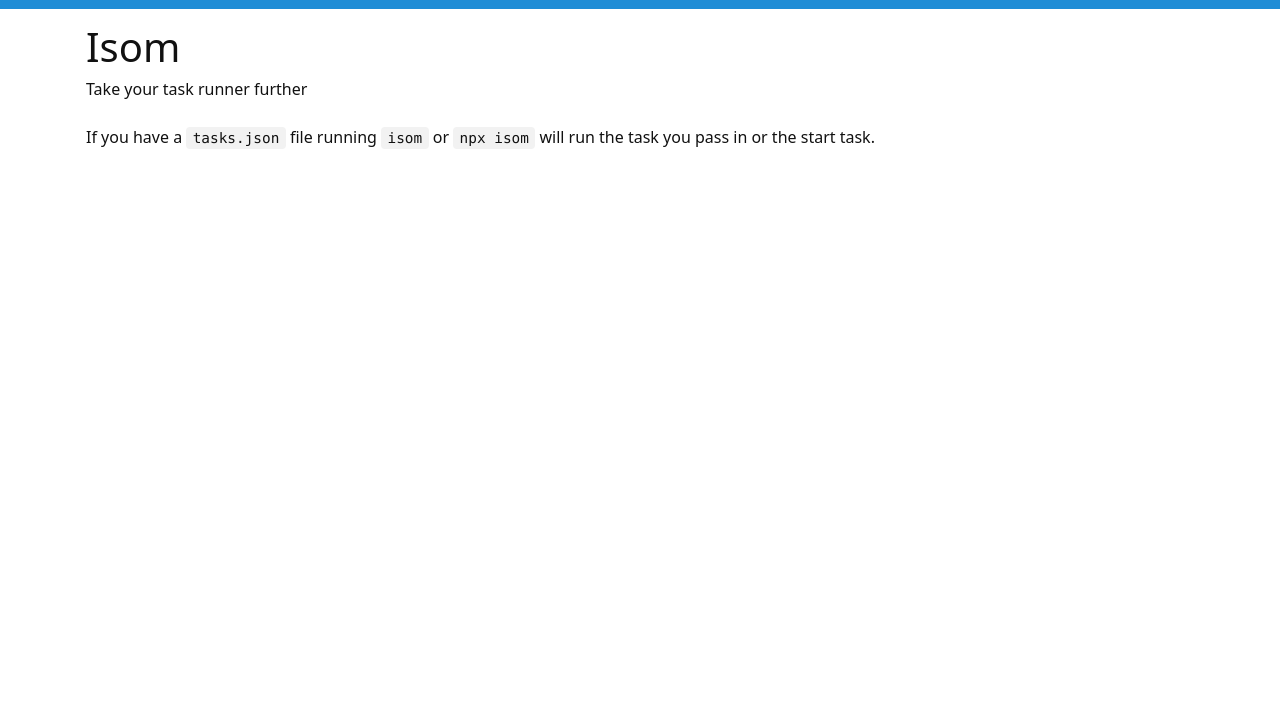
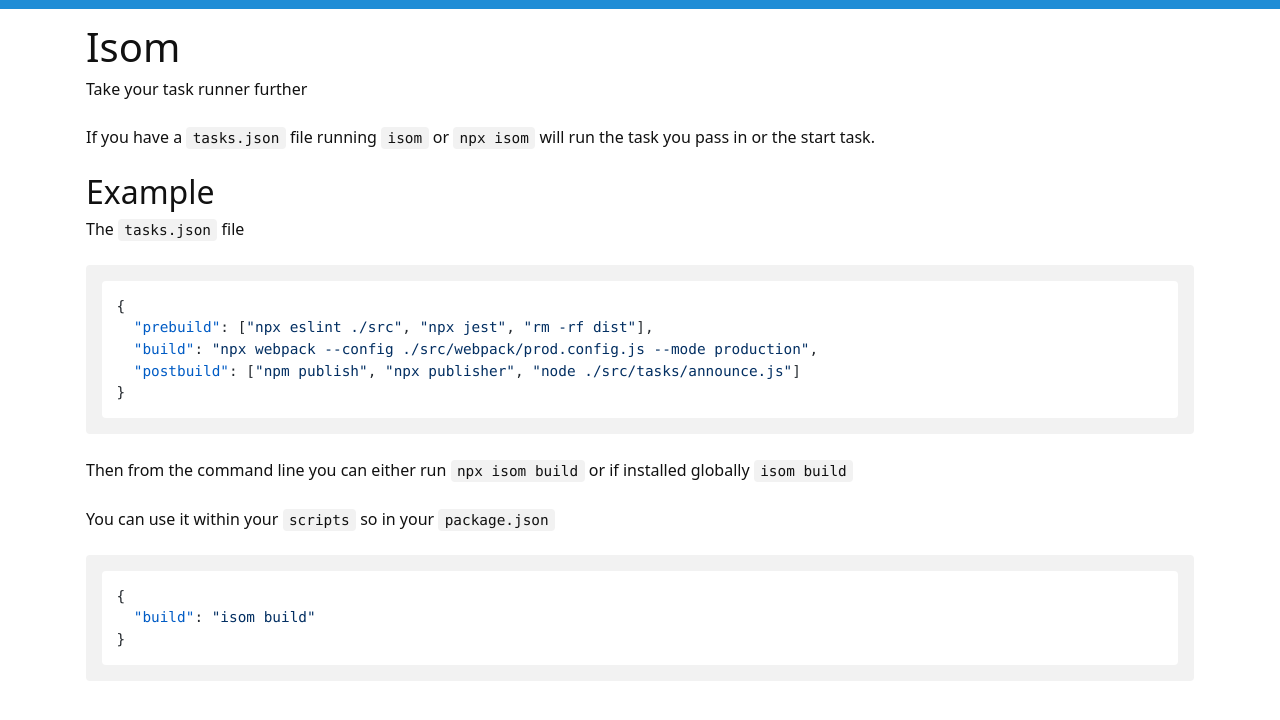
Before and after one commit to Kevnz/isom, a plain HTML site: page index.html in a window 1280 px wide. Drawn offline with nearby package versions, Linux system fonts and the light colour scheme.

Commit message:
Publisher generated commit [ci skip]

```diff
--- a/index.html
+++ b/index.html
@@ -29,6 +29,18 @@
   <h1 id="isom">Isom</h1>
 <p>Take your task runner further</p>
 <p>If you have a <code>tasks.json</code> file running <code>isom</code> or <code>npx isom</code> will run the task you pass in or the start task.</p>
+<h2 id="example">Example</h2>
+<p>The <code>tasks.json</code> file</p>
+<pre><code class="hljs json language-json">{
+  <span class="hljs-attr">"prebuild"</span>: [<span class="hljs-string">"npx eslint ./src"</span>, <span class="hljs-string">"npx jest"</span>, <span class="hljs-string">"rm -rf dist"</span>],
+  <span class="hljs-attr">"build"</span>: <span class="hljs-string">"npx webpack --config ./src/webpack/prod.config.js --mode production"</span>,
+  <span class="hljs-attr">"postbuild"</span>: [<span class="hljs-string">"npm publish"</span>, <span class="hljs-string">"npx publisher"</span>, <span class="hljs-string">"node ./src/tasks/announce.js"</span>]
+}</code></pre>
+<p>Then from the command line you can either run <code>npx isom build</code> or if installed globally <code>isom build</code></p>
+<p>You can use it within your <code>scripts</code> so in your <code>package.json</code></p>
+<pre><code class="hljs json language-json">{
+  <span class="hljs-attr">"build"</span>: <span class="hljs-string">"isom build"</span>
+}</code></pre>
   </div>
 <script async src="https://www.googletagmanager.com/gtag/js?id=UA-64038939-2"></script>
 <script>
```
